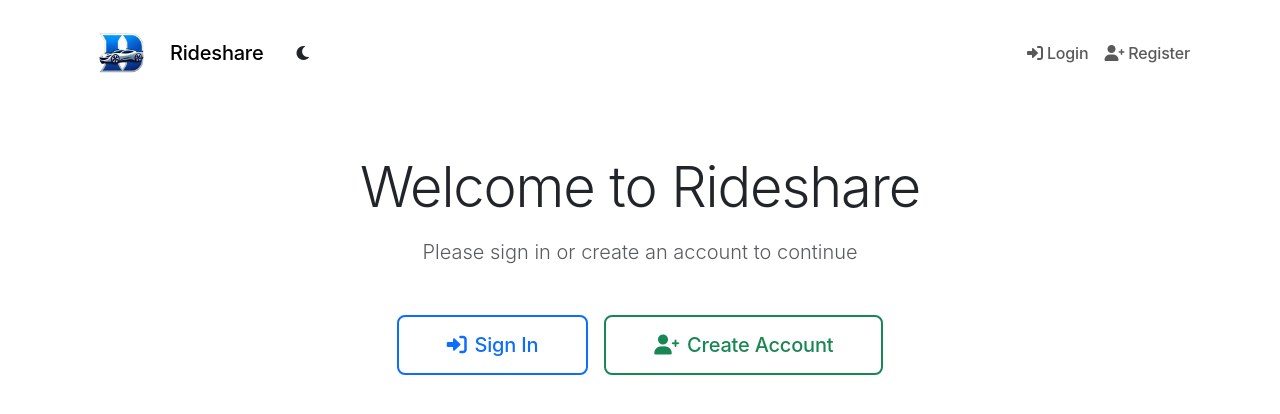
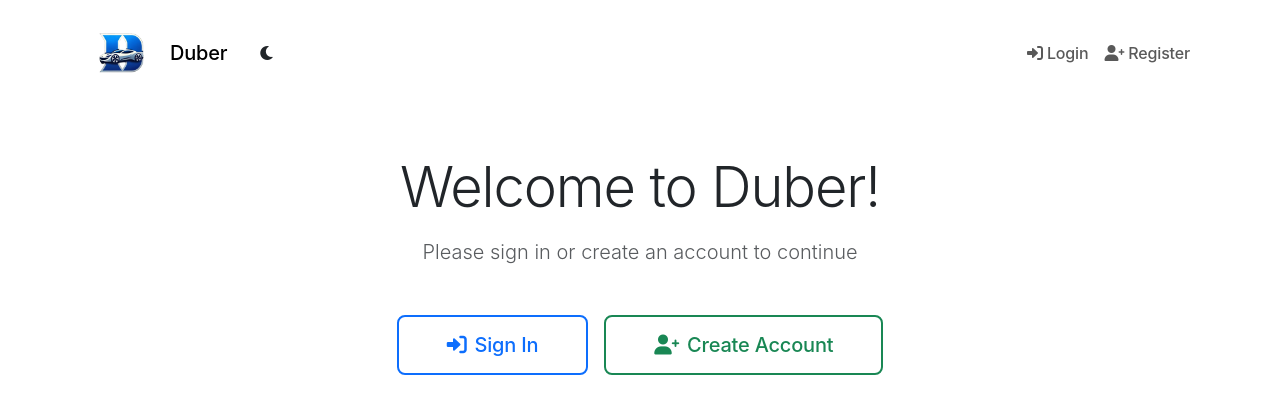
Before and after one commit to shenxingy/duke-duber, a Django app: page / in a window 1280 px wide. Shown: the top 414 px of the page. Run offline with Django 5.2, Linux system fonts and the light colour scheme; some libraries are stand-ins or nearby versions.

Commit message:
change the name to Duber

```diff
--- a/docker-deploy/duber-web-app/templates/base.html
+++ b/docker-deploy/duber-web-app/templates/base.html
@@ -135,7 +135,7 @@
         <div class="container">
             <a class="navbar-brand" href="/">
                 <img src="{% static 'images/Duber-logo.png' %}" alt="Duber Logo" height="80" class="d-inline-block align-text-top me-2">
-                Rideshare
+                Duber
             </a>
             <div class="d-flex align-items-center">
                 <button class="btn btn-link nav-link px-3 me-2" id="theme-toggle">
--- a/docker-deploy/duber-web-app/templates/home.html
+++ b/docker-deploy/duber-web-app/templates/home.html
@@ -3,7 +3,7 @@
 {% block content %}
 <div class="container mt-5">
     <div class="text-center mb-5">
-        <h1 class="display-4 mb-3">Welcome to Rideshare</h1>
+        <h1 class="display-4 mb-3">Welcome to Duber!</h1>
         {% if user.is_authenticated %}
             <p class="lead text-muted mb-5">Welcome back, {{ user.username }}</p>
 
```
